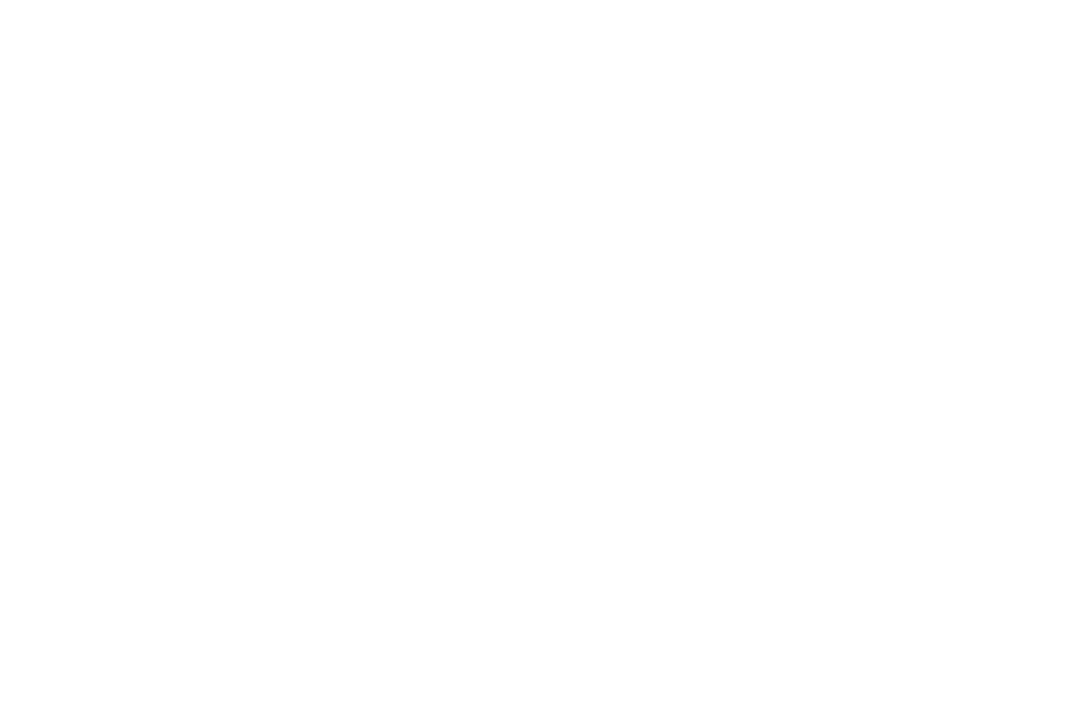
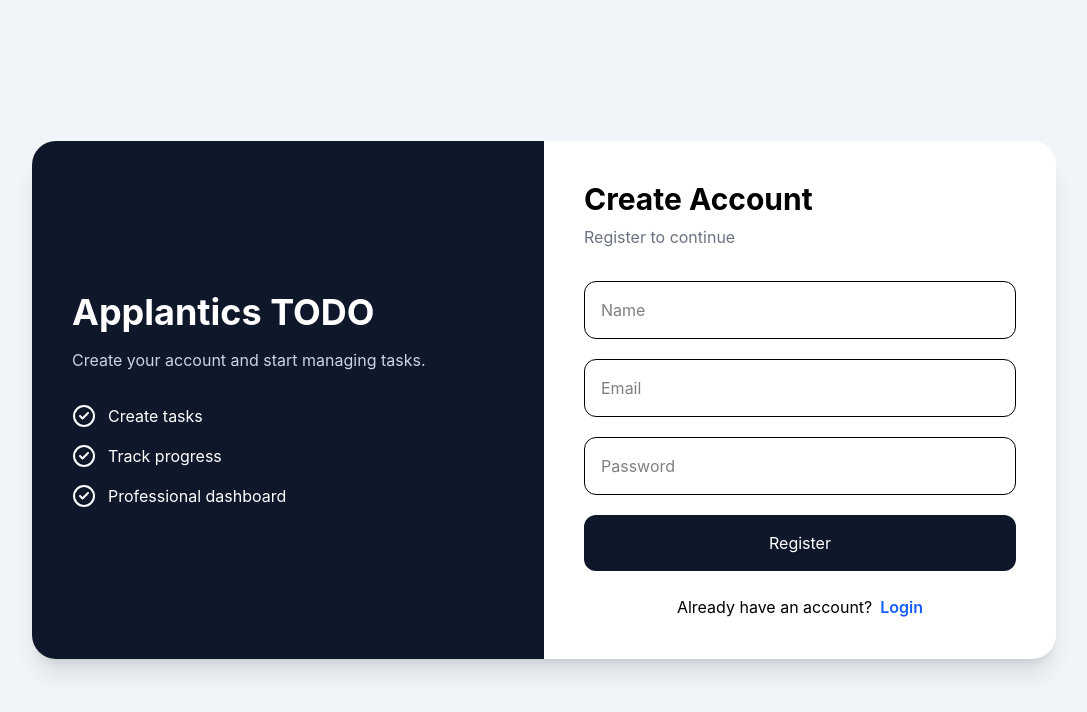
Before and after one commit to DNishadini/applantics-todo-app, a React app in the folder frontend/: page /register in a window 1280 px wide. Before the commit this address had no page. Shown: the top 712 px of the page, without its empty margins (96-1183 px from the left). Built offline with nearby package versions, Linux system fonts and the light colour scheme; the HTML template or start-up script is replaced by a standard one.

Commit message:
add all changes

```diff
--- a/frontend/src/App.jsx
+++ b/frontend/src/App.jsx
@@ -1,6 +1,8 @@
 import { BrowserRouter, Routes, Route, Navigate } from "react-router-dom";
 
 import Login from "./pages/Auth/Login";
+
+import Register from "./pages/Auth/Register";
 
 import Dashboard from "./pages/Dashboard/Dashboard";
 
@@ -15,6 +17,8 @@
           element={user ? <Navigate to="/dashboard" /> : <Login />}
         />
 
+        <Route path="/register" element={<Register />} />
+
         <Route
           path="/dashboard"
           element={user ? <Dashboard /> : <Navigate to="/" />}
--- a/frontend/src/pages/Auth/Login.jsx
+++ b/frontend/src/pages/Auth/Login.jsx
@@ -50,6 +50,8 @@
   return (
     <div className="min-h-screen bg-slate-100 flex items-center justify-center p-6">
       <div className="grid md:grid-cols-2 bg-white rounded-3xl shadow-xl overflow-hidden max-w-5xl w-full">
+        {/* LEFT SIDE */}
+
         <div className="bg-slate-900 text-white p-10 flex flex-col justify-center">
           <h1 className="text-4xl font-bold mb-4">Applantics TODO</h1>
 
@@ -69,8 +71,16 @@
 
               <span>Manage priorities</span>
             </div>
+
+            <div className="flex gap-3">
+              <CheckCircle2 />
+
+              <span>Elegant dashboard</span>
+            </div>
           </div>
         </div>
+
+        {/* RIGHT SIDE */}
 
         <div className="p-10">
           <h2 className="text-3xl font-bold mb-2">Welcome Back</h2>
@@ -100,6 +110,13 @@
               Login
             </button>
           </form>
+
+          <p className="text-center mt-6">
+            Don't have an account?
+            <a href="/register" className="text-blue-600 ml-2 font-semibold">
+              Register
+            </a>
+          </p>
         </div>
       </div>
     </div>
--- a/frontend/src/pages/Auth/Register.jsx
+++ b/frontend/src/pages/Auth/Register.jsx
@@ -1,4 +1,6 @@
 import { useState } from "react";
+
+import { CheckCircle2 } from "lucide-react";
 
 import { registerUser } from "../../services/authService";
 
@@ -40,39 +42,85 @@
   };
 
   return (
-    <div className="min-h-screen flex justify-center items-center bg-slate-100">
-      <form
-        onSubmit={handleSubmit}
-        className="bg-white p-8 rounded-2xl shadow w-96 space-y-4"
-      >
-        <h1 className="text-3xl font-bold">Register</h1>
+    <div className="min-h-screen bg-slate-100 flex items-center justify-center p-6">
+      <div className="grid md:grid-cols-2 bg-white rounded-3xl shadow-xl overflow-hidden max-w-5xl w-full">
+        {/* LEFT */}
 
+        <div className="bg-slate-900 text-white p-10 flex flex-col justify-center">
+          <h1 className="text-4xl font-bold mb-4">Applantics TODO</h1>
+
+          <p className="text-slate-300 mb-8">
+            Create your account and start managing tasks.
+          </p>
+
+          <div className="space-y-4">
+            <div className="flex gap-3">
+              <CheckCircle2 />
+
+              <span>Create tasks</span>
+            </div>
+
+            <div className="flex gap-3">
+              <CheckCircle2 />
+
+              <span>Track progress</span>
+            </div>
+
+            <div className="flex gap-3">
+              <CheckCircle2 />
+
+              <span>Professional dashboard</span>
+            </div>
+          </div>
+        </div>
+
+        {/* RIGHT */}
+
+        <div className="p-10">
+          <h2 className="text-3xl font-bold mb-2">Create Account</h2>
+
+          <p className="text-gray-500 mb-8">Register to continue</p>
+
+          <form onSubmit={handleSubmit} className="space-y-5">
             <input
               name="name"
+              value={form.name}
+              onChange={handleChange}
               placeholder="Name"
-          onChange={handleChange}
-          className="w-full border p-3 rounded-xl"
+              className="w-full border rounded-xl p-4"
             />
 
             <input
+              type="email"
               name="email"
+              value={form.email}
+              onChange={handleChange}
               placeholder="Email"
-          onChange={handleChange}
-          className="w-full border p-3 rounded-xl"
+              className="w-full border rounded-xl p-4"
             />
 
             <input
               type="password"
               name="password"
+              value={form.password}
+              onChange={handleChange}
               placeholder="Password"
-          onChange={handleChange}
-          className="w-full border p-3 rounded-xl"
+              className="w-full border rounded-xl p-4"
             />
 
-        <button className="w-full bg-slate-900 text-white p-3 rounded-xl">
+            <button className="w-full bg-slate-900 text-white p-4 rounded-xl">
               Register
             </button>
           </form>
+
+          <p className="text-center mt-6">
+            Already have an account?
+            <a href="/" className="text-blue-600 ml-2 font-semibold">
+              Login
+            </a>
+          </p>
+        </div>
+      </div>
     </div>
   );
 }
```
Lines whose indentation alone changed are shown as unchanged.
